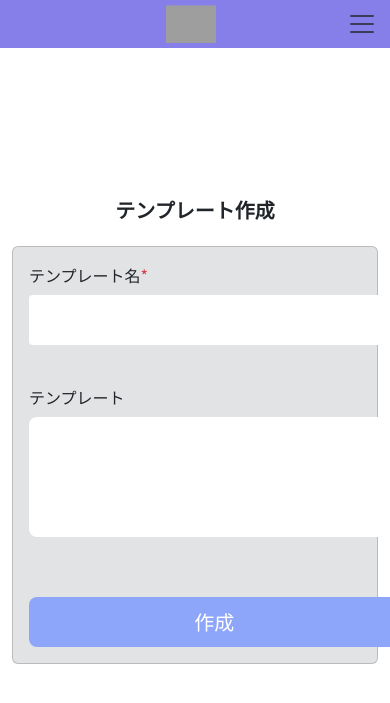
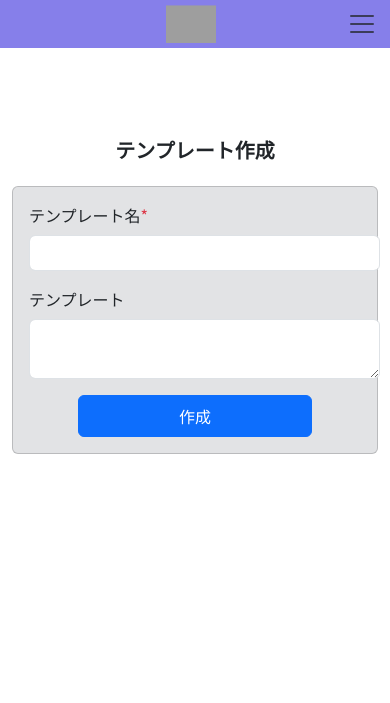
Before and after one commit to asahi703/koko, a PHP site: page /TemplateCreate.html in a window 390 px wide. Shown: the top 703 px of the page. Run offline with PHP 8.4, Linux system fonts and the light colour scheme; grey boxes are pictures that could not be loaded.

Commit message:
templatecreate妥協修正

```diff
--- a/jikkennba/contents/templatecreate/TemplateCreate.html
+++ b/jikkennba/contents/templatecreate/TemplateCreate.html
@@ -19,7 +19,8 @@
     <nav class="container d-flex justify-content-between">
         <!-- ブランドロゴとタイトル -->
         <a class="navbar-brand d-flex align-items-center position-absolute top-50 start-50 translate-middle" href="#">
-            <img src="../../img/headerImg/logo.png" class="hd-img d-inline-block align-top img-fluid logo-img" alt="">
+            <img src="../../img/headerImg/logo.png" style="width: 50px"
+                 class="hd-img d-inline-block align-top img-fluid" alt="">
             <h1 class="title ms-2 fs-md-3 mb-0"></h1>
         </a>
         <!-- ハンバーガーを右端に配置（スマホ表示） -->
@@ -55,8 +56,9 @@
     <nav class="container d-flex flex-column flex-md-row justify-content-between align-items-center-md">
         <!-- ブランドロゴとタイトル -->
         <a class="navbar-brand d-flex align-items-center" href="#">
-            <img src="../../img/headerImg/logo.png" class="hd-img d-inline-block align-top img-fluid logo-img" alt="">
-            <img src="../../img/headerImg/account.png" class="hd-img d-inline-block align-top img-fluid ms-4 account-img" alt="">
+            <img src="../../img/headerImg/logo.png" style="width: 50px"
+                 class="hd-img d-inline-block align-top img-fluid" alt="">
+            <img src="../../img/headerImg/account.png" style="width: 50px" class="hd-img d-inline-block align-top img-fluid ms-4" alt="">
         </a>
     </nav>
 </header>
--- a/jikkennba/contents/templatecreate/styletemplatecreate.css
+++ b/jikkennba/contents/templatecreate/styletemplatecreate.css
@@ -86,6 +86,14 @@ header {
     justify-content: flex-start;
 }
 
+.main-content-area {
+    padding-top: 150px;
+}
+
+.card-template-create {
+    max-width: 800px;
+}
+
 .template-create-header {
     display: flex;
     align-items: center;
@@ -118,69 +126,30 @@ header {
 }
 
 .template-input {
-    margin-left: 220px;
-    width: 700px;
-    max-width: 80vw;
-    height: 50px;
-    border: none;
-    border-radius: 4px;
-    background: #fff;
-    font-size: 28px;
-    padding: 0 16px;
-    margin-bottom: 40px;
-    outline: none;
+    /* Bootstrap標準に近いサイズ */
+    width: 100%;
+    max-width: 100%;
+    margin-left: 0;
+    font-size: 1rem;
+    height: 38px;
+    padding: 6px 12px;
 }
 
 .template-textarea {
-    margin-left: 220px;
-    width: 900px;
-    max-width: 95vw;
-    height: 200px;
-    border: none;
-    border-radius: 8px;
-    background: #fff;
-    font-size: 32px;
-    color: #7a8bb7;
-    padding: 24px;
-    margin-bottom: 60px;
-    outline: none;
-    resize: none;
-}
-
-.template-textarea::placeholder {
-    color: #7a8bb7;
-    font-size: 32px;
+    width: 100%;
+    max-width: 100%;
+    margin-left: 0;
+    font-size: 1rem;
+    height: 100px;
+    padding: 6px 12px;
 }
 
 .template-create-btn {
-    margin-left: 360px;
-    width: 420px;
-    max-width: 80vw;
-    background: #8ea6fa;
-    color: #fff;
-    font-size: 32px;
-    border: none;
-    border-radius: 8px;
-    padding: 16px 0;
-    font-weight: 400;
-    transition: background 0.2s;
-}
-
-.template-create-btn:hover {
-    background: #6c8cf0;
-}
-
-.logo-img {
-    width: 50px;
-}
-.account-img {
-    width: 50px;
-}
-.main-content-area {
-    padding-top: 150px;
-}
-.card-template-create {
-    max-width: 800px;
+    width: 200px;
+    max-width: 100%;
+    margin-left: 0;
+    font-size: 1rem;
+    padding: 8px 0;
 }
 
 @media (max-width: 900px) {
@@ -188,30 +157,49 @@ header {
         margin-left: 0;
         margin-top: 70px;
     }
+    .main-content-area {
+        padding-top: 90px;
+    }
+    .card-template-create {
+        max-width: 98vw;
+        width: 98vw;
+        margin-left: auto;
+        margin-right: auto;
+    }
     .template-create-header {
         padding: 30px 0 0 10px;
     }
     .template-create-title {
         font-size: 24px;
-        margin-left: 40px;
+        margin-left: 20px;
     }
-    .template-label,
+    .template-label {
+        font-size: 20px;
+        margin-left: 0;
+        margin-bottom: 6px;
+    }
     .template-input,
     .template-textarea,
     .template-create-btn {
         margin-left: 0;
-        width: 95vw;
-        max-width: 95vw;
+        width: 90vw;
+        max-width: 90vw;
+        font-size: 16px;
     }
     .template-input {
-        font-size: 20px;
+        height: 36px;
+        padding: 4px 8px;
     }
     .template-textarea {
-        font-size: 20px;
-        height: 120px;
+        height: 60px;
+        padding: 4px 8px;
     }
     .template-create-btn {
-        font-size: 20px;
-        padding: 10px 0;
+        padding: 8px 0;
+        font-size: 16px;
+        width: 60vw;
+        max-width: 90vw;
+        margin: 0 auto;
+        display: block;
     }
 }
```
